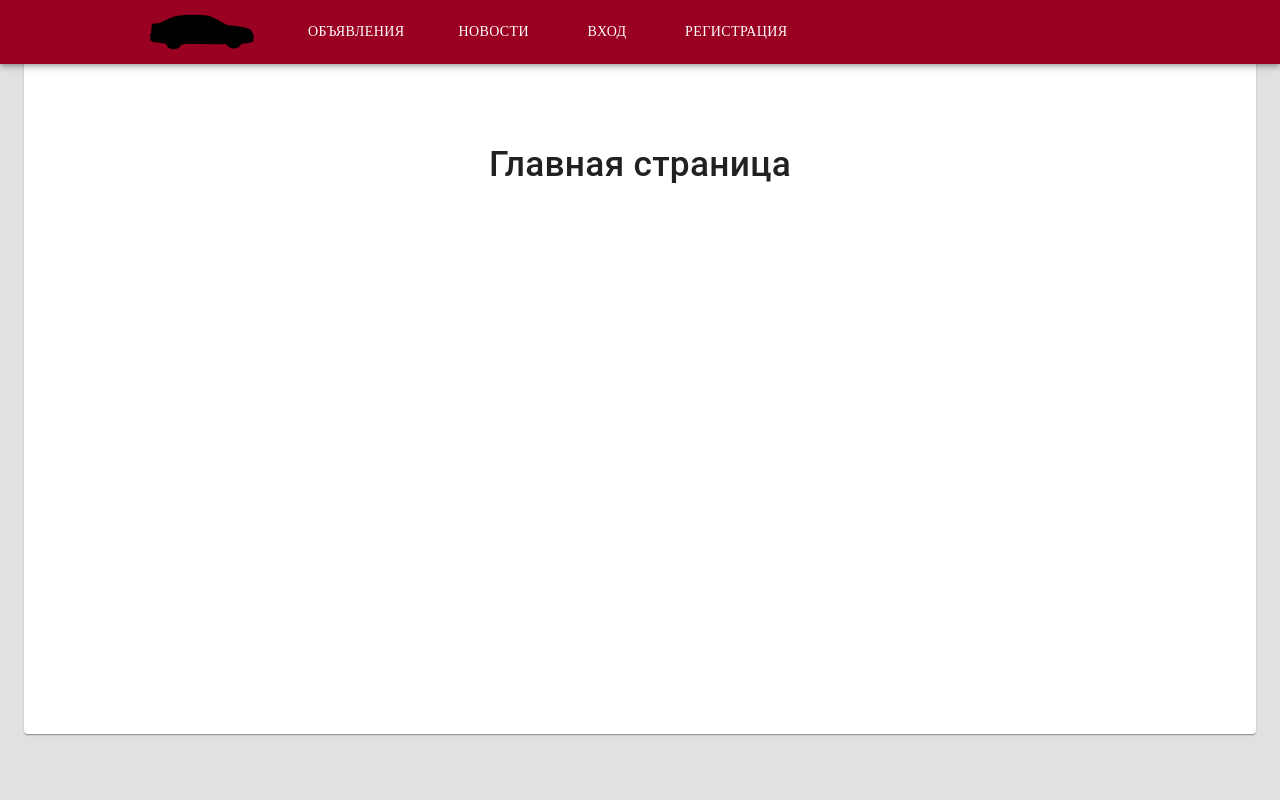
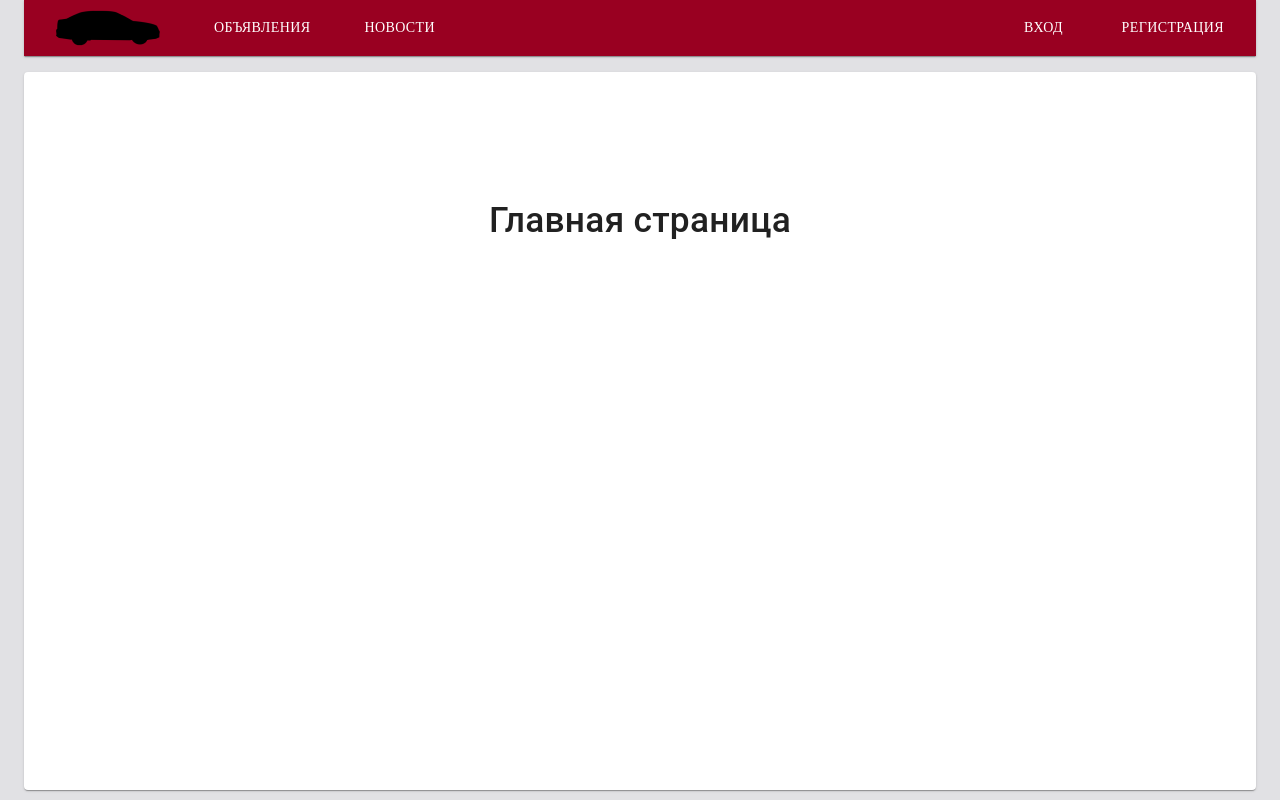
Before and after one commit to denissfloww/car-ads, a React (Create React App) app in the folder client/: page / in a window 1280 px wide. Shown: the top 800 px of the page. Built offline with nearby package versions, Linux system fonts and the light colour scheme.

Commit message:
change navbar add tabs in account page

```diff
--- /dev/null
+++ b/client/src/components/AuthButton.tsx
@@ -0,0 +1,35 @@
+import {Button} from "@material-ui/core";
+import {useNavStyles} from "../styles/muiStyles";
+import React from 'react';
+import { Link as RouterLink, useHistory } from 'react-router-dom';
+import {homeLink, loginLink, mainLink, signupLink} from '../Links';
+import CarIcon from '../svg/logo.png';
+import LocalStorageService from '../services/LocalStorageService';
+import { useDispatch, useSelector } from 'react-redux';
+import { logout, selectAuthState } from '../redux/slices/authSlice';
+import ExitToAppIcon from '@material-ui/icons/ExitToApp';
+import AccountCircleIcon from '@material-ui/icons/AccountCircle';
+import Container from '@material-ui/core/Container';
+
+const AuthButton = () => {
+    const classes = useNavStyles();
+    return (
+        <>
+            <Button
+                className={classes.menuButton}
+                component={RouterLink}
+                to={loginLink}
+            >
+                Вход
+            </Button>
+            <Button
+            className={classes.menuButton}
+            component={RouterLink}
+            to={signupLink}
+            > Регистрация
+            </Button>
+        </>
+    );
+}
+
+export default AuthButton;
--- a/client/src/components/NavBar.tsx
+++ b/client/src/components/NavBar.tsx
@@ -1,12 +1,19 @@
 import React from 'react';
 import { Link as RouterLink, useHistory } from 'react-router-dom';
-import { AppBar, Button, Toolbar } from '@material-ui/core';
-import { loginLink, mainLink, signupLink } from '../Links';
+import {AppBar, Button, Toolbar} from '@material-ui/core';
+import {homeLink, loginLink, mainLink, signupLink} from '../Links';
 import { useNavStyles } from '../styles/muiStyles';
 import CarIcon from '../svg/logo.png';
 import LocalStorageService from '../services/LocalStorageService';
 import { useDispatch, useSelector } from 'react-redux';
 import { logout, selectAuthState } from '../redux/slices/authSlice';
+import ExitToAppIcon from '@material-ui/icons/ExitToApp';
+import AccountCircleIcon from '@material-ui/icons/AccountCircle';
+import Container from '@material-ui/core/Container';
+import AuthButton from "./AuthButton";
+import PersonalAccountButton from "./PersonalAccountButton";
+
+
 
 const NavBar = () => {
   const classes = useNavStyles();
@@ -21,34 +28,21 @@ const NavBar = () => {
   };
 
   return (
-    <AppBar className={classes.header}>
-      <Toolbar className={classes.toolbar}>
+      <Container className={classes.container}>
+        <AppBar elevation={1} color="inherit" position="static" className={classes.appBar}>
+          <Toolbar variant="dense">
+            <div className={classes.leftPortion}>
               <Button to={mainLink} component={RouterLink}>
                 <img src={CarIcon} alt="" />
               </Button>
               <Button className={classes.menuButton}>Объявления</Button>
               <Button className={classes.menuButton}>Новости</Button>
-        <Button
-          className={classes.menuButton}
-          component={RouterLink}
-          to={loginLink}
-        >
-          Вход
-        </Button>
-        <Button
-          className={classes.menuButton}
-          component={RouterLink}
-          to={signupLink}
-        >
-          Регистрация
-        </Button>
-        {isAuth ? (
-          <Button className={classes.menuButton} onClick={handleLogout}>
-            Выйти
-          </Button>
-        ) : null}
+            </div>
+            {!isAuth? <AuthButton />: null}
+            {isAuth? <PersonalAccountButton handleLogout={handleLogout} />: null}
           </Toolbar>
         </AppBar>
+      </Container>
   );
 };
 
--- /dev/null
+++ b/client/src/components/PersonalAccountButton.tsx
@@ -0,0 +1,41 @@
+import {Button} from "@material-ui/core";
+import {useNavStyles} from "../styles/muiStyles";
+import React from 'react';
+import { Link as RouterLink, useHistory } from 'react-router-dom';
+import {homeLink, loginLink, mainLink, signupLink} from '../Links';
+import CarIcon from '../svg/logo.png';
+import LocalStorageService from '../services/LocalStorageService';
+import { useDispatch, useSelector } from 'react-redux';
+import { logout, selectAuthState } from '../redux/slices/authSlice';
+import ExitToAppIcon from '@material-ui/icons/ExitToApp';
+import AccountCircleIcon from '@material-ui/icons/AccountCircle';
+import AddIcon from '@material-ui/icons/Add';
+import Container from '@material-ui/core/Container';
+import { Tooltip } from "@material-ui/core";
+
+const PersonalAccountButton:React.FC<{ handleLogout: () => void }> = ({handleLogout}) => {
+
+    const classes = useNavStyles();
+    return (
+        <>
+            <Tooltip title="Личный кабинет">
+                    <Button className={classes.iconButton} component={RouterLink} to={homeLink}>
+                        <AccountCircleIcon />
+                    </Button>
+            </Tooltip>
+            <Tooltip title="Выйти">
+                    <Button className={classes.iconButton} onClick={handleLogout}>
+                        <ExitToAppIcon />
+                    </Button>
+            </Tooltip>
+            <Tooltip title="Добавить объявление">
+                <Button className={classes.iconButton}>
+                    Подать объявление
+                    <AddIcon />
+                </Button>
+            </Tooltip>
+        </>
+    );
+}
+
+export default PersonalAccountButton;
--- /dev/null
+++ b/client/src/components/TabPanel.tsx
@@ -0,0 +1,24 @@
+import {Box} from "@material-ui/core";
+import Typography from "@material-ui/core/Typography";
+import React from "react";
+
+const TabPanel = (props: any) => {
+    const { children, value, index, ...other } = props;
+    return (
+        <div
+            role="tabpanel"
+            hidden={value !== index}
+            id={`simple-tabpanel-${index}`}
+            aria-labelledby={`simple-tab-${index}`}
+            {...other}
+        >
+            {value === index && (
+                <Box p={3}>
+                    <Typography>{children}</Typography>
+                </Box>
+            )}
+        </div>
+    );
+};
+
+export default TabPanel;
--- a/client/src/pages/Main/PersonalAccountPage.tsx
+++ b/client/src/pages/Main/PersonalAccountPage.tsx
@@ -1,14 +1,34 @@
 import React from 'react';
-import { useMainPageStyles } from '../../styles/muiStyles';
-import { Paper } from '@material-ui/core';
+import { usePersonalAccountStyles} from '../../styles/muiStyles';
+import {Paper, Tab} from '@material-ui/core';
+import Tabs from '@material-ui/core/Tabs';
+import TabPanel from "../../components/TabPanel";
+
 
 const PersonalAccountPage = () => {
-  const classes = useMainPageStyles();
-
+  const classes = usePersonalAccountStyles();
+  const [value, setValue] = React.useState(0);
+  const handleChange = (event: any, newValue: React.SetStateAction<number>) => {
+        setValue(newValue);
+  };
   return (
     <div className={classes.root}>
-      <Paper className={classes.notFoundPaper}>
-        <h1>dfgdfgdfg</h1>
+      <Paper className={classes.paper}>
+          <div className={classes.tabs}>
+              <Tabs
+                  value={value}
+                  onChange={handleChange}
+              >
+                  <Tab label="Объявления"  />
+                  <Tab label="Настройки"  />
+              </Tabs>
+              <TabPanel index={0} value={value}>
+                  Тут мои объявления
+              </TabPanel>
+              <TabPanel index={1} value={value}>
+                  Тут мои найстройки
+              </TabPanel>
+          </div>
       </Paper>
     </div>
   );
--- a/client/src/styles/muiStyles.ts
+++ b/client/src/styles/muiStyles.ts
@@ -104,6 +104,39 @@ export const useFormStyles = makeStyles(
   }),
   { index: 1 }
 );
+
+export const usePersonalAccountStyles = makeStyles(
+    (theme) => ({
+        root:{
+            width:'100',
+            minHeight: 'calc(100vH - 130px)',
+            fontFamily: 'Nunito',
+            paddingTop:'1.5em'
+        },
+        headerPaper: {
+            padding: '1.5em',
+            marginBottom: '1.5em',
+            minHeight: 'calc(20vH - 130px)',
+            [theme.breakpoints.down('xs')]: {
+                padding: '0.5em 0.7em',
+                minHeight: 'calc(100vH - 80px)'
+            }
+        },
+        paper:{
+            padding: '1.5em',
+            minHeight: 'calc(100vH - 130px)',
+            [theme.breakpoints.down('xs')]: {
+                padding: '0.5em 0.7em',
+                minHeight: 'calc(100vH - 80px)'
+            }
+        },
+        tabs:{
+            flexGrow: 1,
+            color:'black',
+
+        }
+    })
+)
 
 export const useMainPageStyles = makeStyles(
   (theme) => ({
@@ -330,16 +363,21 @@ export const useActionCardStyles = makeStyles(
 
 export const useNavStyles = makeStyles(
   (theme) => ({
-    header: {
-      paddingRight: '79px',
-      paddingLeft: '118px',
-      backgroundColor: '#990021'
-    },
+      appBar:{
+          backgroundColor: '#990021',
+          paddingTop:'0.2em',
+          paddingBottom:'0.2em',
+      },
     menuButton: {
       fontFamily: 'Nunito',
       size: '18px',
       marginLeft: '38px',
       color: 'white'
+    },
+    iconButton:{
+        fontFamily: 'Nunito',
+        size: '18px',
+        color: 'white'
     },
     toolbar: {},
     logo: {
@@ -348,12 +386,13 @@ export const useNavStyles = makeStyles(
     container: {
       position: 'sticky',
       top: 0,
-      zIndex: 100
+      zIndex: 100,
     },
     leftPortion: {
       flexGrow: 1,
       display: 'flex',
-      alignItems: 'center'
+      alignItems: 'center',
+        backgroundColor: '#990021'
     },
     logoWrapper: {
       marginRight: '1em',
```
Also changed, not shown: client/.eslintrc.json, 2 other files (tests, documents, lock files or other folders). Lines whose indentation alone changed are shown as unchanged.
